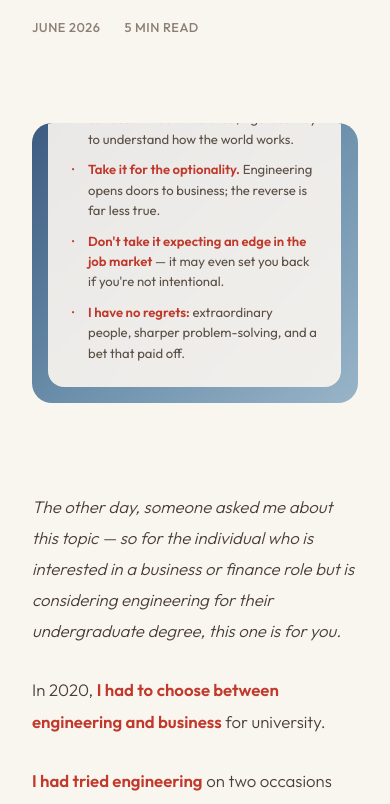
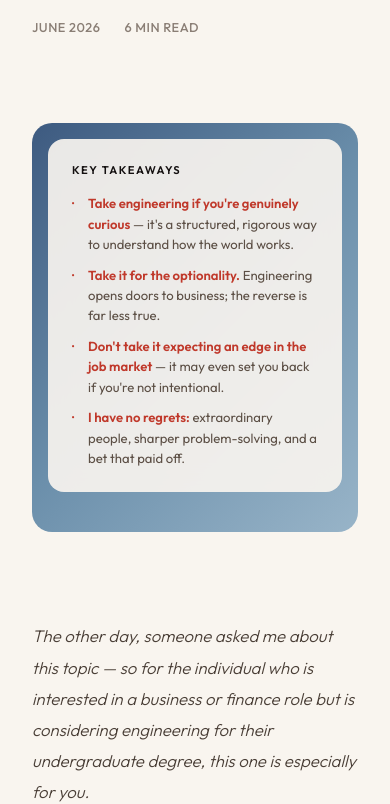
Before and after one commit to christianlimsz/christianlimsz.github.io, a plain HTML site: page posts/post-one-scenic-route.html in a window 390 px wide. Shown: the part 295-1099 px from the top of the page. Drawn offline with nearby package versions, Linux system fonts and the light colour scheme; a web font is replaced by a local one.

Commit message:
Add files via upload

```diff
--- a/posts/post-one-scenic-route.html
+++ b/posts/post-one-scenic-route.html
@@ -58,8 +58,8 @@
 
     @media(max-width:760px){
       .nav-inner{padding:1rem 1.5rem}
-      .post-hero{height:280px}
-      .takeaways{max-width:90%;left:1rem;bottom:1rem}
+      .post-hero{height:auto;min-height:280px;padding-bottom:1.5rem;display:flex;align-items:flex-end}
+      .takeaways{position:relative;left:auto;bottom:auto;max-width:100%;margin:1rem;width:calc(100% - 2rem)}
       .connect-box{padding:2.5rem 2rem}
     }
   </style>
@@ -80,7 +80,7 @@
     <h1>Why I took the scenic route — and why I don't regret it</h1>
     <div class="post-meta">
       <span>June 2026</span>
-      <span>5 min read</span>
+      <span>6 min read</span>
     </div>
   </div>
 
@@ -98,7 +98,7 @@
 
   <div class="post-body">
 
-    <p><em>The other day, someone asked me about this topic — so for the individual who is interested in a business or finance role but is considering engineering for their undergraduate degree, this one is for you.</em></p>
+    <p><em>The other day, someone asked me about this topic — so for the individual who is interested in a business or finance role but is considering engineering for their undergraduate degree, this one is especially for you.</em></p>
 
     <p>In 2020, <strong>I had to</strong> <strong>choose between engineering and business</strong> for university.</p>
 
```
